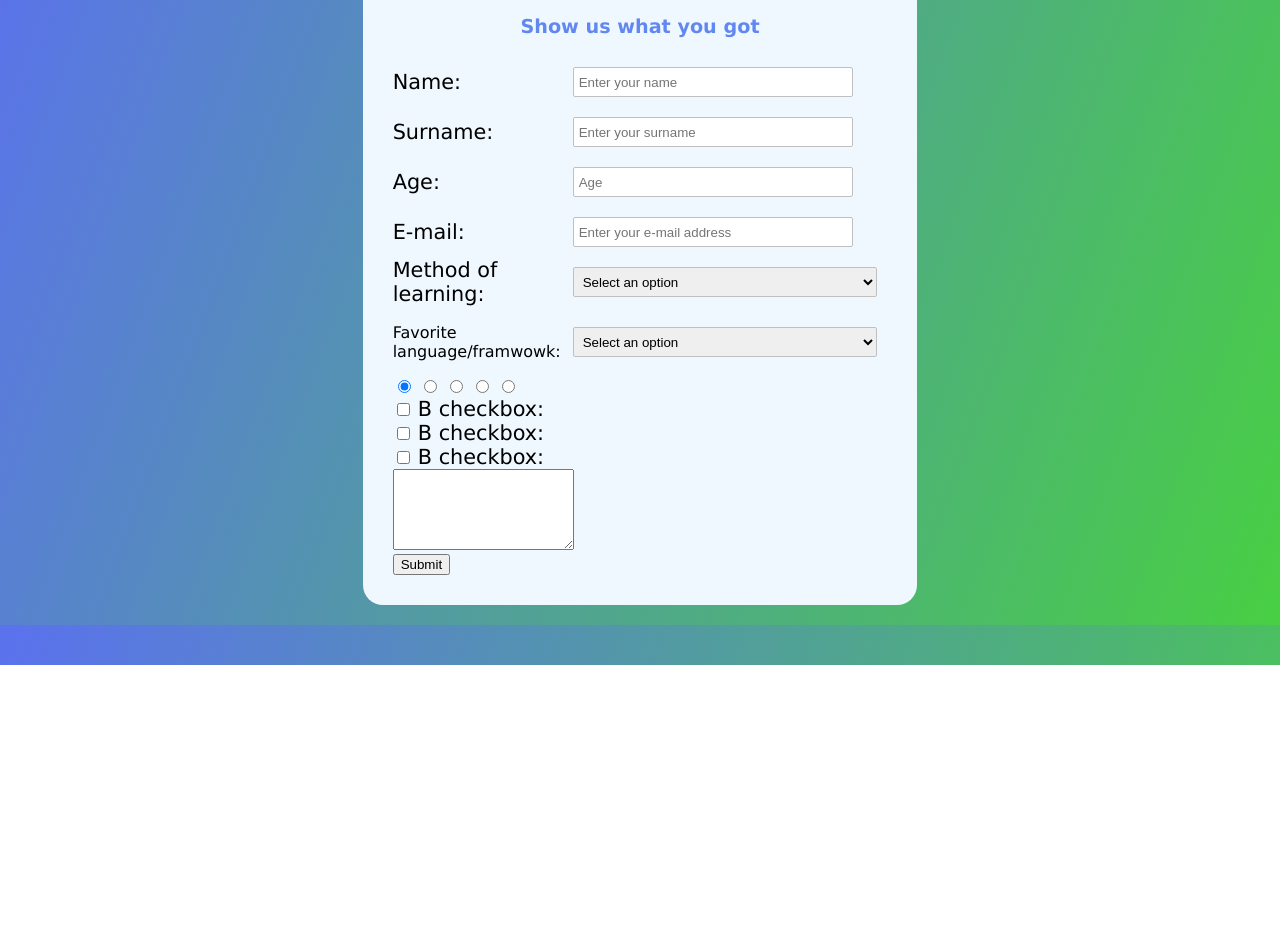
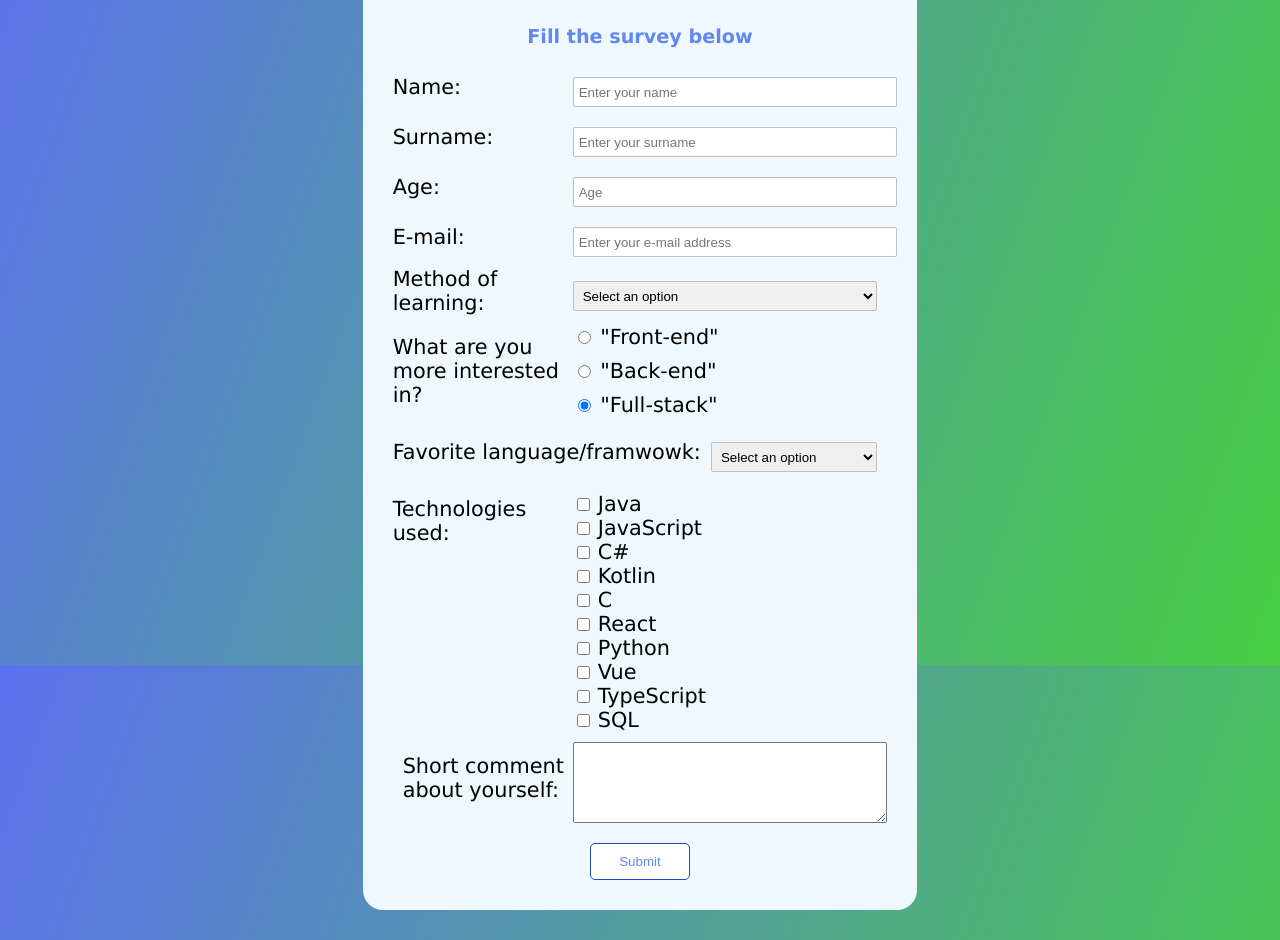
Before and after one commit to mustran/Survey-Form, a website: page pages/index.html in a window 1280 px wide. Shown: the part 135-1075 px from the top of the page. Before the commit the page ends 800 px from the top, so only its background shows below. Drawn offline with Linux system fonts and the light colour scheme.

Commit message:
final style added

```diff
--- a/css/style.css
+++ b/css/style.css
@@ -1,5 +1,6 @@
 html {
     box-sizing: border-box;
+    /* height: 100%; */
 }
 
 *,
@@ -9,22 +10,24 @@ html {
 }
 
 body {
-
     height: 100%;
-    /* color: white; */
     font-family: Verdana, Geneva, Tahoma, sans-serif;
-    margin: 20px;
+    margin-top: 20px;
     display: grid;
     place-items: center;
-    /* background-color: antiquewhite; */
     background: linear-gradient(110deg, #5b71ee, #48cf43);
+    background-repeat: no-repeat;
+    background-attachment: fixed;
+    margin: 0;
 }
 
 .container {
+    margin-top: 30px;
     padding: 30px;
     display: grid;
     background-color: aliceblue;
     border-radius: 20px;
+    margin-bottom: 30px;
 }
 
 #title {
@@ -42,7 +45,7 @@ body {
 
 .textInput {
     height: 30px;
-    width: 280px;
+    width: 100%;
     padding: 5px;
     margin: 10px;
     border: 1px solid #c0c0c0;
@@ -50,9 +53,9 @@ body {
     transition: 0.2s;
 }
 
-.textInput:focus {
+.textInput:focus , select:focus{
     height: 38px;
-    width: 280px;
+    /* width: 280px; */
     border: 2px solid rgba(0, 0, 0, 0.3);
     border-radius: 4px;
 }
@@ -66,57 +69,124 @@ select {
     transition: 0.2s;
 }
 
-select:focus {
-    height: 38px;
-    border: 2px solid rgba(0, 0, 0, 0.3);
-    border-radius: 4px;
-}
-
-#divide{
-  display: grid;
-
+#divide {
+    display: grid;
 }
 
 #divide > * {
-  display: grid;
-  align-items: center;
-  grid-template-columns: 170px 1fr;
+    display: grid;
+    align-items: center;
+    grid-template-columns: 170px 1fr;
 }
 
-label{
-  font-size: 1.3em;
+label {
+    font-size: 1.3em;
 }
 
-@media (max-width: 883px){
+#dFlex {
+    display: flex;
+    flex-direction: column;
+    margin-left: 10px;
+}
+
+label {
+    margin-bottom: 10px;
+    /* margin-top: 5px; */
+}
+
+#front-back {
+    margin-bottom: 5px;
+}
+
+#fav {
+    display: grid;
+    grid-template-columns: auto 1fr;
+}
+
+#checkboxes, #commentSection{
+    margin-left: 10px;
+    margin-top: 10px
+}
+
+#techUsed{
+    align-self: start;
+    margin-top: 15px;
+}
+
+#submitButton{
+    border: 1px solid #2049b9;
+    padding: 10px;
+    border-radius: 5px;
+    background-color: white;
+    color: #6187f0;
+    cursor: pointer;
+    width: 100px;
+    justify-self: center;
+    margin-top: 20px;
+}
+
+#submitButton:hover{
+    /* border: 1px solid white; */
+    padding: 10px;
+    border-radius: 5px;
+    background-color: #6187f0;
+    color: white;
+    cursor: pointer;
+}
+
+@media (max-width: 883px) {
     #divide > * {
         display: grid;
         grid-template-columns: 1fr;
     }
 
-    body{
+    body {
         height: 100%;
     }
 
-    label{
+    label {
         margin-left: 13px;
+        margin-bottom: 0px;
+        margin-top: 5px;
+    }
+
+    #dFlex {
+        display: flex;
+        flex-direction: column;
+    }
+
+    #commentSection{
+        margin-left: 10px;
+        margin-top: 10px;
+    }
+
+    #techSection > label{
+        margin-top: 10px;
+        margin-bottom: 0px;
     }
 }
 
-@media (max-width: 480px){
-    .container{
+@media (max-width: 480px) {
+    .container {
         border-radius: 7px;
         margin: 20px;
         padding: 15px;
+        margin-bottom: 20px;
     }
 
-    body{
-        height: 100%;
-    }
-
-    #title{
+    #title {
         font-size: 20px;
         text-align: center;
     }
 
+    body {
+        height: 100%;
+    }
 
+    .textInput{
+        width: auto;
+        margin-top: 2px;
+        margin-right: 10px;
+        margin-left: 10px;
+    }
 }
--- a/pages/index.html
+++ b/pages/index.html
@@ -10,9 +10,8 @@
     <body>
         <div class="container">
             <h1 id="title">Web Development Skills</h1>
-            <p id="description">Show us what you got</p>
+            <p id="description">Fill the survey below</p>
             <form action="" id="survey-form">
-                <div>
                 <div id="divide">
                     <div>
                         <label id="name-label" for="name">Name: </label>
@@ -65,8 +64,25 @@
                         </select>
                     </div>
 
-                    <div>
-                        <p style="display: inline">Favorite language/framwowk:</p>
+                    <div id="front-back">
+                        <label>What are you more interested in? </label>
+                        <div id="dFlex">
+                            <label>
+                                <input type="radio" name="Front-End" checked />
+                                "Front-end"
+                            </label>
+                            <label>
+                                <input type="radio" name="Front-End" checked />
+                                "Back-end"
+                            </label>
+                            <label>
+                                <input type="radio" name="Front-End" checked />
+                                "Full-stack"
+                            </label>
+                        </div>
+                    </div>
+                    <div id="fav">
+                        <label>Favorite language/framwowk:</label>
                         <select name="dropdown" id="dropdown">
                             <option selected value="selectAnOption" disabled
                                 >Select an option</option
@@ -78,35 +94,60 @@
                             <option value="python">Python</option>
                         </select>
                     </div>
-                </div>
+
+                    <div id="techSection">
+                        <label id="techUsed" for="">Technologies used: </label>
+                        <div id="checkboxes">
                             <div>
-                        <input type="radio" name="a" checked />
-                        <input type="radio" name="a" />
-                        <input type="radio" name="a" />
-                        <input type="radio" name="a" />
-                        <input type="radio" name="a" />
+                                <input type="checkbox" id="java" name="java" value="java" />
+                                <label for="java">Java </label>
                             </div>
 
                             <div>
-                        <input type="checkbox" id="b" name="b" value="" />
-                        <label for="b">B checkbox: </label>
+                                <input type="checkbox" id="javascript" name="javascript" value="javascript" />
+                                <label for="javascript">JavaScript </label>
                             </div>
-
                             <div>
-                        <input type="checkbox" name="c" value="" />
-                        <label for="c">B checkbox: </label>
+                                <input type="checkbox" id="csharp" name="csharp" value="csharp" />
+                                <label for="csharp">C# </label>
                             </div>
-
                             <div>
-                        <input type="checkbox" name="b" value="" />
-                        <label for="b">B checkbox: </label>
+                                <input type="checkbox" id="kotlin" name="kotlin" value="kotlin" />
+                                <label for="kotlin">Kotlin </label>
                             </div>
-
                             <div>
+                                <input type="checkbox" id="C" name="C" value="C" />
+                                <label for="C">C</label>
+                            </div>
+                            <div>
+                                <input type="checkbox" id="react" name="react" value="react" />
+                                <label for="react">React </label>
+                            </div>
+                            <div>
+                                <input type="checkbox" id="python" name="python" value="python" />
+                                <label for="python">Python </label>
+                            </div>
+                            <div>
+                                <input type="checkbox" id="vue" name="vue" value="vue" />
+                                <label for="vue">Vue </label>
+                            </div>
+                            <div>
+                                <input type="checkbox" id="TypeScript" name="typescript" value="typescript" />
+                                <label for="TypeScript">TypeScript </label>
+                            </div>
+                            <div>
+                                <input type="checkbox" id="sql" name="sql" value="sql" />
+                                <label for="sql">SQL </label>
+                            </div>
+                        </div>
+                    </div>
+                    <div id="commentSection">
+                        <label for="">Short comment about yourself: </label>
                         <textarea name="comment" id="comment" cols="20" rows="5"></textarea>
                     </div>
-                <input type="submit" value="Submit" />
+                </div>
             </form>
+            <input id="submitButton" type="submit" value="Submit" />
         </div>
     </body>
 </html>
```
Lines whose indentation alone changed are shown as unchanged.
